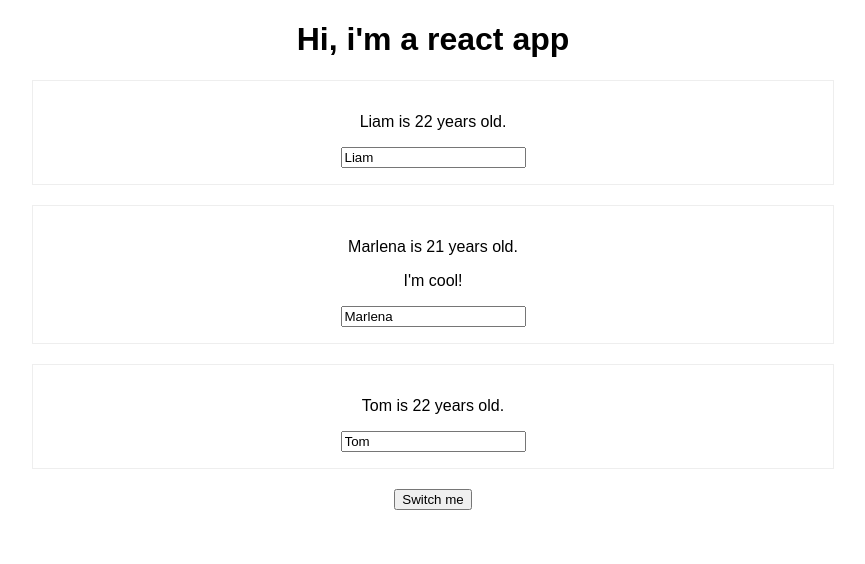
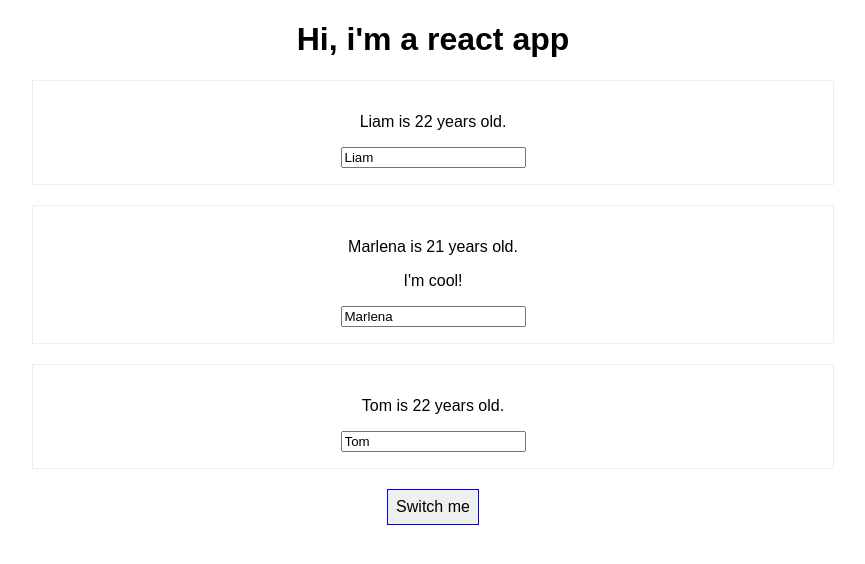
Before and after one commit to MarlenaFlueh/react-playground, a React (Create React App) app: page / in a window 1280 px wide. Shown: the top 564 px of the page, without its empty margins (207-1072 px from the left). Built offline with nearby package versions, Linux system fonts and the light colour scheme.

Commit message:
add inline style

```diff
--- a/src/App.js
+++ b/src/App.js
@@ -36,6 +36,14 @@ class App extends Component {
   };
 
   render() {
+    const style = {
+      backgoundColor: 'white',
+      font: 'inherit',
+      border: '1px solid blue',
+      padding: '8px',
+      cursor: 'pointer'
+    };
+
     return (
       <div className="App">
         <h1>Hi, i'm a react app</h1>
@@ -52,7 +60,9 @@ class App extends Component {
         age={this.state.persons[2].age}
         click={() => this.switchNameHandler('Maxi')}
         changed={this.nameChangeHandler} />
-        <button onClick={this.switchNameHandler.bind(this, 'Maxi')}>Switch me</button>
+        <button
+        style={style}
+        onClick={this.switchNameHandler.bind(this, 'Maxi')}>Switch me</button>
       </div>
     );
     // return React.createElement('div', {className:'App'}, React.createElement('h1', null, 'hi there!'));
```
